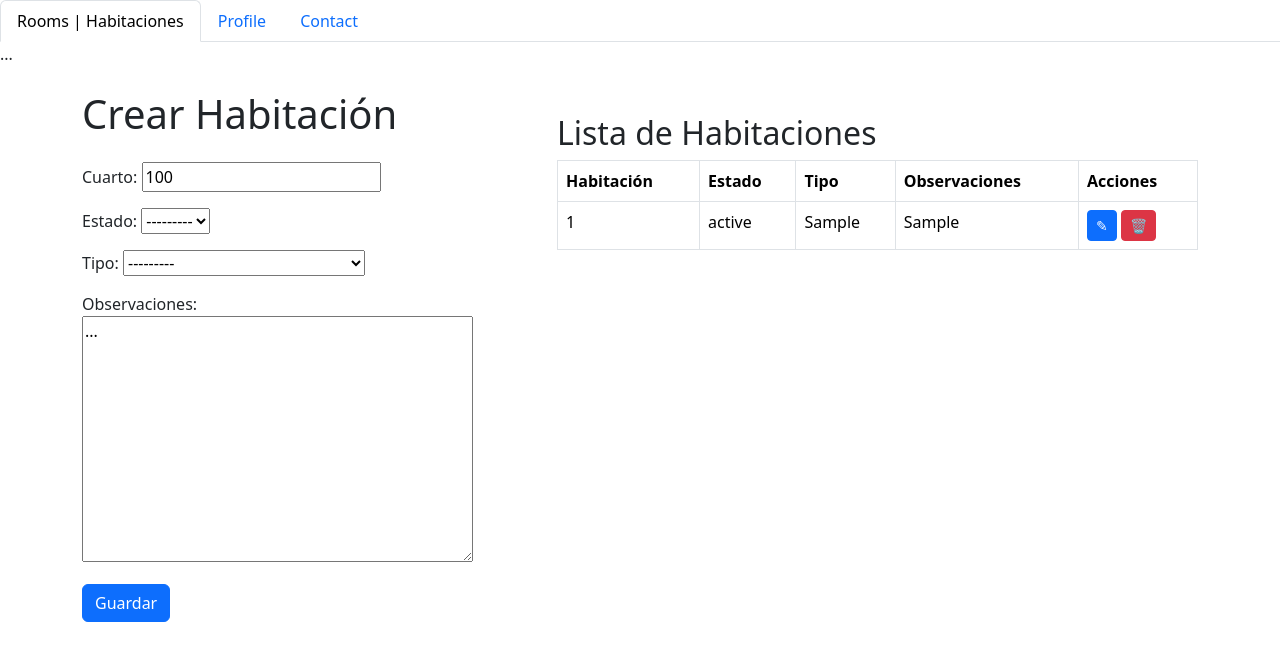
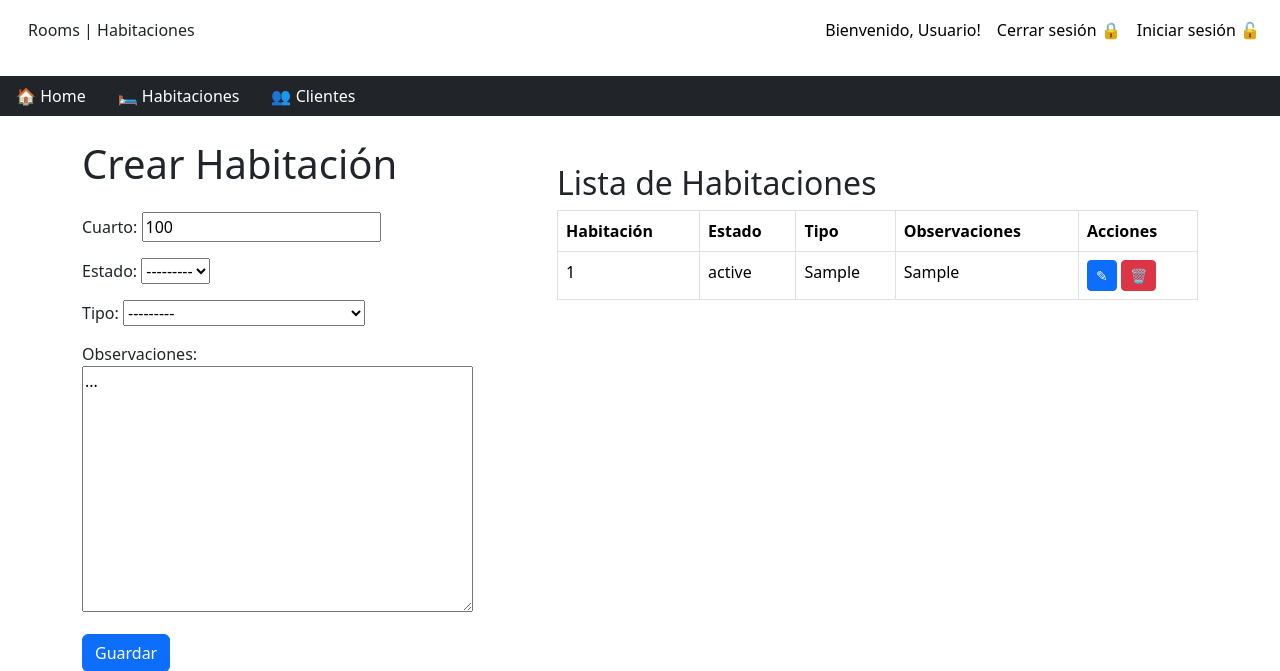
Before and after one commit to JorgeArguello1999/Hotel, a Django app: page /rooms/ in a window 1280 px wide. Shown: the top 671 px of the page. Run offline with Django 5.2, Linux system fonts and the light colour scheme; tables that the repository leaves empty hold one stand-in row (values such as "Sample post").

Commit message:
feat: Actualizando nav de la plantilla base

```diff
--- a/home/templates/base_general.html
+++ b/home/templates/base_general.html
@@ -12,22 +12,43 @@
 </head>
 <body>
 
+    <style>
+        .nav-link{
+            text-decoration: none;
+            color: white;
+        }
+        .session{
+            color: black;
+        }
+        .nav-link:hover{
+            background-color: white;
+            color: black;
+        }
+    </style>
+
     <!-- Nav -->
-    <ul class="nav nav-tabs" id="myTab" role="tablist">
-    <li class="nav-item">
-        <a class="nav-link active" id="home-tab" data-toggle="tab" href="#home" role="tab" aria-controls="home" aria-selected="true">{% block nav_title %}{% endblock %}</a>
-    </li>
-    <li class="nav-item">
-        <a class="nav-link" id="profile-tab" data-toggle="tab" href="#profile" role="tab" aria-controls="profile" aria-selected="false">Profile</a>
-    </li>
-    <li class="nav-item">
-        <a class="nav-link" id="contact-tab" data-toggle="tab" href="#contact" role="tab" aria-controls="contact" aria-selected="false">Contact</a>
-    </li>
-    </ul>
-    <div class="tab-content" id="myTabContent">
-    <div class="tab-pane fade show active" id="home" role="tabpanel" aria-labelledby="home-tab">...</div>
-    <div class="tab-pane fade" id="profile" role="tabpanel" aria-labelledby="profile-tab">...</div>
-    <div class="tab-pane fade" id="contact" role="tabpanel" aria-labelledby="contact-tab">...</div>
+    <nav class="navbar navbar-expand-lg navbar-ligth bg-ligth">
+        <div class="container-fluid">
+            <a class="navbar-brand"><img src="" height="50" class="d-inline-block align-center" alt=""></a>
+            <p>{% block nav_title %}{% endblock %}</p>
+
+            <div class="collapse navbar-collapse" id="navbarNav">
+                <ul class="navbar-nav ms-auto">
+                    <li class="nav-item"><p class="nav-link session">Bienvenido, Usuario!</p></li>
+                    <li class="nav-item"><a href="" class="nav-link session">Cerrar sesión 🔒</a></li>
+                    <li class="nav-item"><a href="" class="nav-link session">Iniciar sesión 🔓</a></li>
+                </ul>
+            </div>
+
+        </div>
+    </nav>
+
+    <div class="list-items my-class navbar-ligth bg-dark">
+        <ul class="nav">
+            <li class="nav-item"><a class="nav-link" href="">🏠 Home</a></li>
+            <li class="nav-item"><a class="nav-link" href="{% url 'rooms' %}">🛏️ Habitaciones</a></li>
+            <li class="nav-item"><a class="nav-link" href="">👥 Clientes</a></li>
+        </ul>
     </div>
 
     <!-- Contenido -->
```
